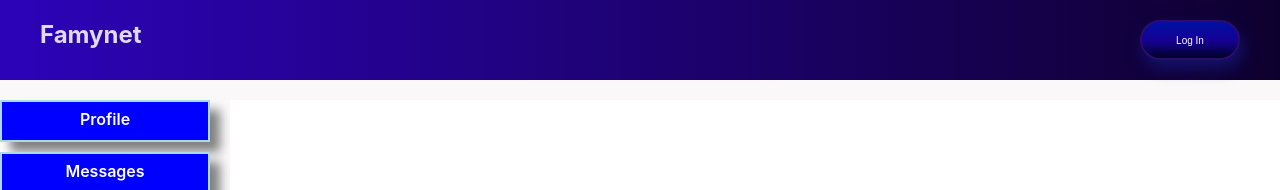
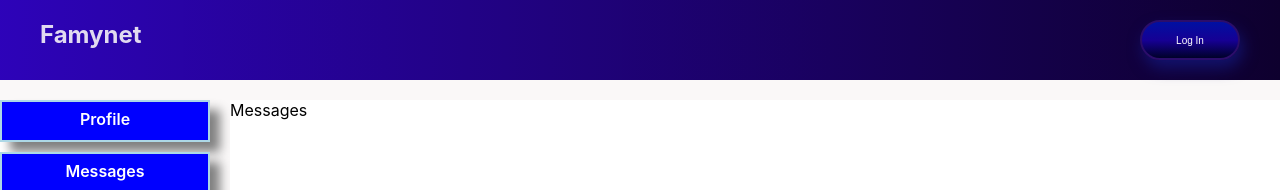
Before and after one commit to yuri-pro/Famynet, a React (Create React App) app: page /Messages in a window 1280 px wide. Shown: the top 190 px of the page. Built offline with nearby package versions, Linux system fonts and the light colour scheme.

Commit message:
created links for sidebar, no-reload page, active page color

```diff
--- a/package.json
+++ b/package.json
@@ -6,8 +6,10 @@
     "@testing-library/jest-dom": "^4.2.4",
     "@testing-library/react": "^9.4.0",
     "@testing-library/user-event": "^7.2.1",
+    "path-to-regexp": "^1.7.0",
     "react": "^16.12.0",
     "react-dom": "^16.12.0",
+    "react-router-dom": "^5.1.2",
     "react-scripts": "3.3.1"
   },
   "scripts": {
--- a/src/App.js
+++ b/src/App.js
@@ -4,17 +4,26 @@ import Sidebar from "./Components/Sidebar/Sidebar";
 import Content from "./Components/Content/Content";
 import './App.css';
 import Messages from "./Components/Messages/Messages";
+import News from "./Components/News/News";
+import Music from "./Components/Music/Music";
+import Settings from "./Components/Settings/Settings"
+import {BrowserRouter,Route} from "react-router-dom";
 
 const App = ()=> {
   return (
-    <div className="main">
-      <Header />
-      <Sidebar />
-      <div className="main__inner">
-        {/* <Content /> */}
-        <Messages />
+    <BrowserRouter>
+      <div className="main">
+        <Header />
+        <Sidebar />
+        <div className="main__inner">
+          <Route path="/Content" component={Content} />
+          <Route path="/Messages" component={Messages} />
+          <Route path="/News" component={News} />
+          <Route path="/Music" component={Music} />
+          <Route path="/Settings" component={Settings} />
+        </div>
       </div>
-    </div>
+    </BrowserRouter>
   );
 }
 
--- a/src/Components/Messages/Messages.jsx
+++ b/src/Components/Messages/Messages.jsx
@@ -3,7 +3,7 @@ import messages from "./Messages.module.css";
 
 const Messages = () =>{
     return(
-            <div></div>
+            <div>Messages</div>
     )
 }
 
--- /dev/null
+++ b/src/Components/Music/Music.jsx
@@ -0,0 +1,10 @@
+import React from "react";
+import music from "./Music.module.css";
+
+const Music = () => {
+    return(
+        <div>Music</div>
+    )
+}
+
+export default Music;
--- /dev/null
+++ b/src/Components/News/News.jsx
@@ -0,0 +1,10 @@
+import React from "react";
+import news from "./News.module.css";
+
+const News = () => {
+    return(
+        <div>News</div>
+    )
+}
+
+export default News;
--- /dev/null
+++ b/src/Components/Settings/Settings.jsx
@@ -0,0 +1,10 @@
+import React from "react";
+import settings from "./Settings.module.css";
+
+const Settings = () => {
+    return(
+        <div>Settings</div>
+    )
+}
+
+export default Settings;
--- a/src/Components/Sidebar/Sidebar.jsx
+++ b/src/Components/Sidebar/Sidebar.jsx
@@ -1,14 +1,16 @@
 import React from 'react';
-import "./Sidebar.module.css";
+import {NavLink} from "react-router-dom";
+import nav from "./Sidebar.module.css";
+
 
 const Sidebar = () =>{
     return(
         <aside>
-            <a href ="#s"><div>Profile</div></a>
-            <a href ="#s"><div>Messages</div></a>
-            <a href ="#s"><div>News</div></a>
-            <a href ="#s"><div>Music</div></a>
-            <a href ="#s"><div>Settings</div></a>
+            <NavLink to ="/Content/Content.jsx" activeClassName={nav.active}><div>Profile</div></NavLink>
+            <NavLink to ="/Messages/Messages.jsx" activeClassName={nav.active}><div>Messages</div></NavLink>
+            <NavLink to ="/News/News.jsx" activeClassName={nav.active}><div>News</div></NavLink>
+            <NavLink to ="/Music/Music.jsx" activeClassName={nav.active}><div>Music</div></NavLink>
+            <NavLink to ="/Settings/Settings.jsx" activeClassName={nav.active}><div>Settings</div></NavLink>
       </aside>
     )
 }
--- a/src/Components/Sidebar/Sidebar.module.css
+++ b/src/Components/Sidebar/Sidebar.module.css
@@ -26,3 +26,9 @@ aside a div:hover{
 aside a{
     text-decoration: none;
 }
+
+a.active div{
+    font-size: 18px;
+    border: 3px solid  blue;
+    background-color: rgb(14, 14, 122);
+}
```
Also changed, not shown: src/Components/Music/Music.module.css (added), src/Components/News/News.module.css (added), src/Components/Settings/Settings.module.css (added), 1 other file (tests, documents, lock files or other folders).
